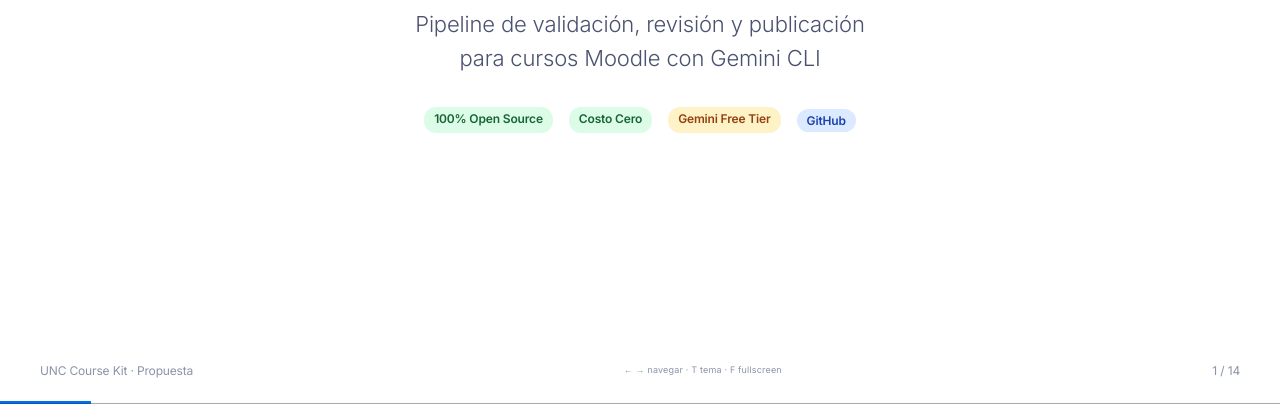
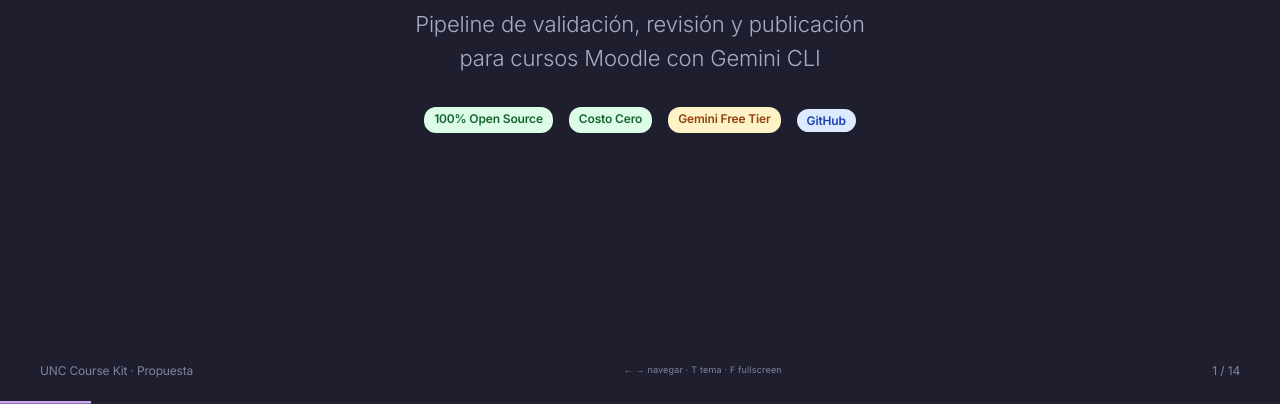
Before and after one commit to nelgoez/unc-agentic-dev, a website: page docs/pitch/index.html in a window 1280 px wide. Shown: the part 396-800 px from the top of the page. Drawn offline with Linux system fonts and the light colour scheme; a web font is replaced by a local one.

Commit message:
fix: switch default theme to catppuccin-mocha (dark + purple)

```diff
--- a/docs/pitch/index.html
+++ b/docs/pitch/index.html
@@ -1,12 +1,12 @@
 <!doctype html>
-<html lang="es" data-theme="pitch-deck-vc">
+<html lang="es" data-theme="catppuccin-mocha">
   <head>
     <meta charset="utf-8" />
     <meta name="viewport" content="width=device-width,initial-scale=1" />
     <title>UNC Course Kit · Propuesta</title>
     <link rel="stylesheet" href="assets/fonts.css" />
     <link rel="stylesheet" href="assets/base.css" />
-    <link rel="stylesheet" id="theme-link" href="assets/themes/pitch-deck-vc.css" />
+    <link rel="stylesheet" id="theme-link" href="assets/themes/catppuccin-mocha.css" />
     <link rel="stylesheet" href="assets/animations/animations.css" />
     <style>
       .section-card {
```
